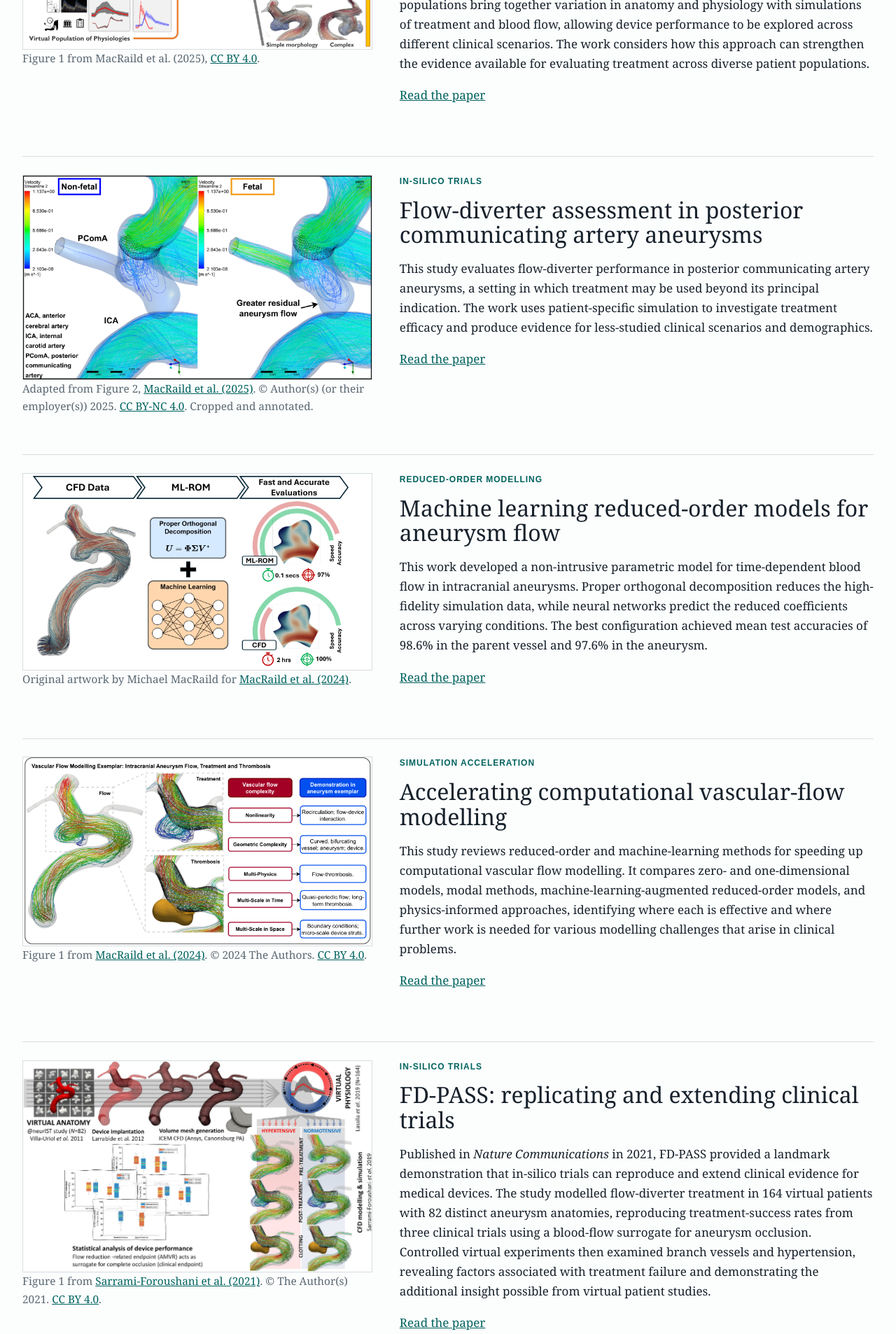
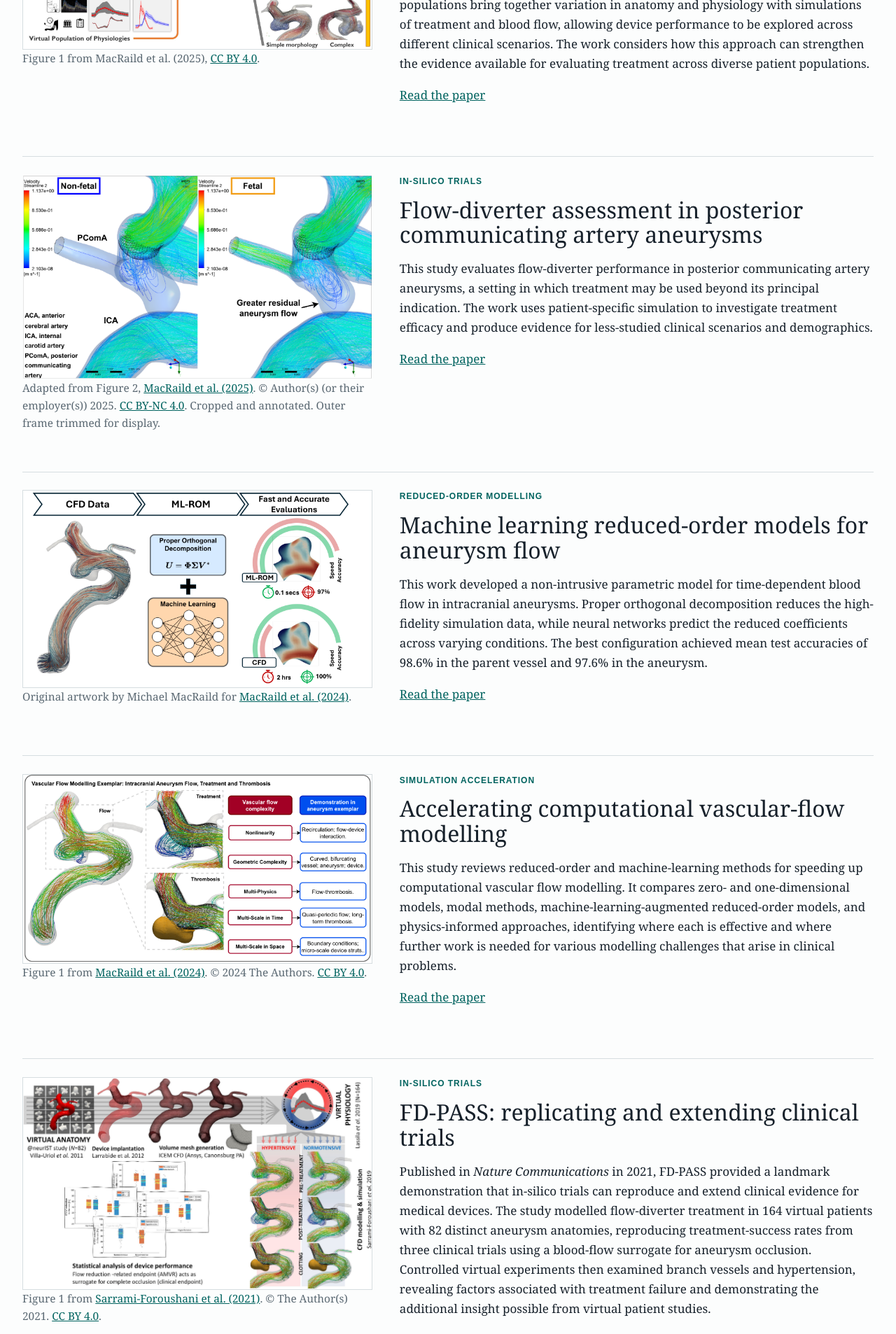
Before and after one commit to michaelmacraild/michaelmacraild.github.io, a Jekyll site: the page built from spotlights.md, in a window 1280 px wide. Shown: the part 571-2477 px from the top of the page at 70% size. Built offline with Jekyll 4.4.1, drawn with Linux system fonts in a browser that asks for light colours.

Commit message:
Trim the FD-PComA figure frame for a cleaner display

```diff
--- a/assets/css/style.scss
+++ b/assets/css/style.scss
@@ -146,6 +146,8 @@ h3 { margin: 0 0 .35rem; font-size: 1.15rem; }
 .figure-placeholder { display: grid; aspect-ratio: 16 / 10; place-items: center; border: 1px solid var(--line); background: #eef3f1; color: var(--muted); font-family: Arial, sans-serif; font-size: .74rem; text-align: center; }
 .figure-placeholder-wide { aspect-ratio: 16 / 9; }
 .spotlight-figure { display: block; width: 100%; max-height: 380px; object-fit: contain; border: 1px solid var(--line); background: #fff; }
+/* Trim the embedded FD-PComA frame at every display size. */
+.spotlight-figure-pcoma { border: 0; clip-path: inset(.5% .3%); }
 .spotlight-detail { display: grid; grid-template-columns: minmax(280px, .85fr) minmax(0, 1.15fr); gap: 2.4rem; border-top: 1px solid var(--line); margin-top: 3.5rem; padding-top: 1.6rem; }
 .spotlight-detail h2 { margin-top: 0; font-size: 2rem; }
 
--- a/spotlights.md
+++ b/spotlights.md
@@ -18,8 +18,8 @@ permalink: /spotlights/
 
 <section class="spotlight-detail">
   <div>
-    <img class="spotlight-figure" src="{{ '/assets/img/pcoma-ist-results.png' | relative_url }}" alt="Comparison of non-fetal and fetal posterior communicating artery aneurysm flow simulations">
-    <p class="item-meta">Adapted from Figure 2, <a href="https://doi.org/10.1136/jnis-2024-022000">MacRaild et al. (2025)</a>. &copy; Author(s) (or their employer(s)) 2025. <a href="https://creativecommons.org/licenses/by-nc/4.0/">CC BY-NC 4.0</a>. Cropped and annotated.</p>
+    <img class="spotlight-figure spotlight-figure-pcoma" src="{{ '/assets/img/pcoma-ist-results.png' | relative_url }}" alt="Comparison of non-fetal and fetal posterior communicating artery aneurysm flow simulations">
+    <p class="item-meta">Adapted from Figure 2, <a href="https://doi.org/10.1136/jnis-2024-022000">MacRaild et al. (2025)</a>. &copy; Author(s) (or their employer(s)) 2025. <a href="https://creativecommons.org/licenses/by-nc/4.0/">CC BY-NC 4.0</a>. Cropped and annotated. Outer frame trimmed for display.</p>
   </div>
   <div><p class="section-label">In-silico trials</p><h2>Flow-diverter assessment in posterior communicating artery aneurysms</h2><p>This study evaluates flow-diverter performance in posterior communicating artery aneurysms, a setting in which treatment may be used beyond its principal indication. The work uses patient-specific simulation to investigate treatment efficacy and produce evidence for less-studied clinical scenarios and demographics.</p><p><a href="https://doi.org/10.1136/jnis-2024-022000">Read the paper</a></p></div>
 </section>
```
